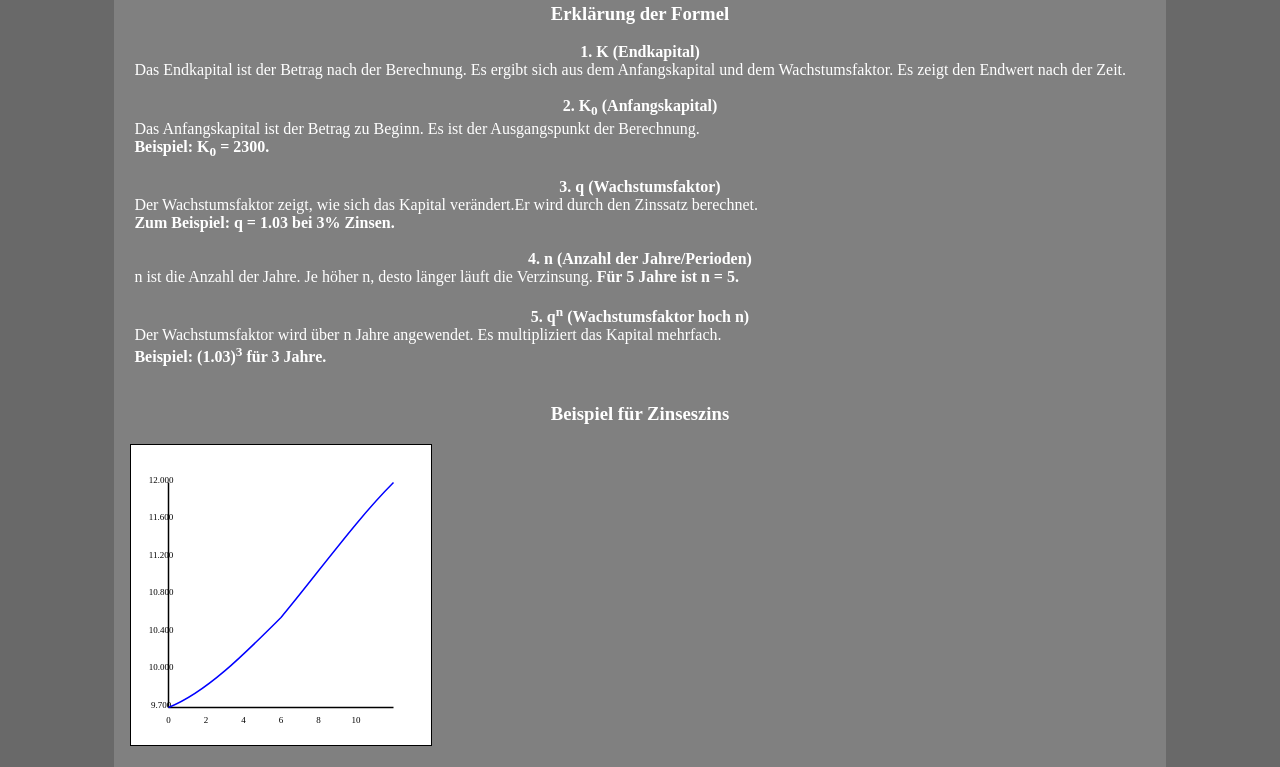
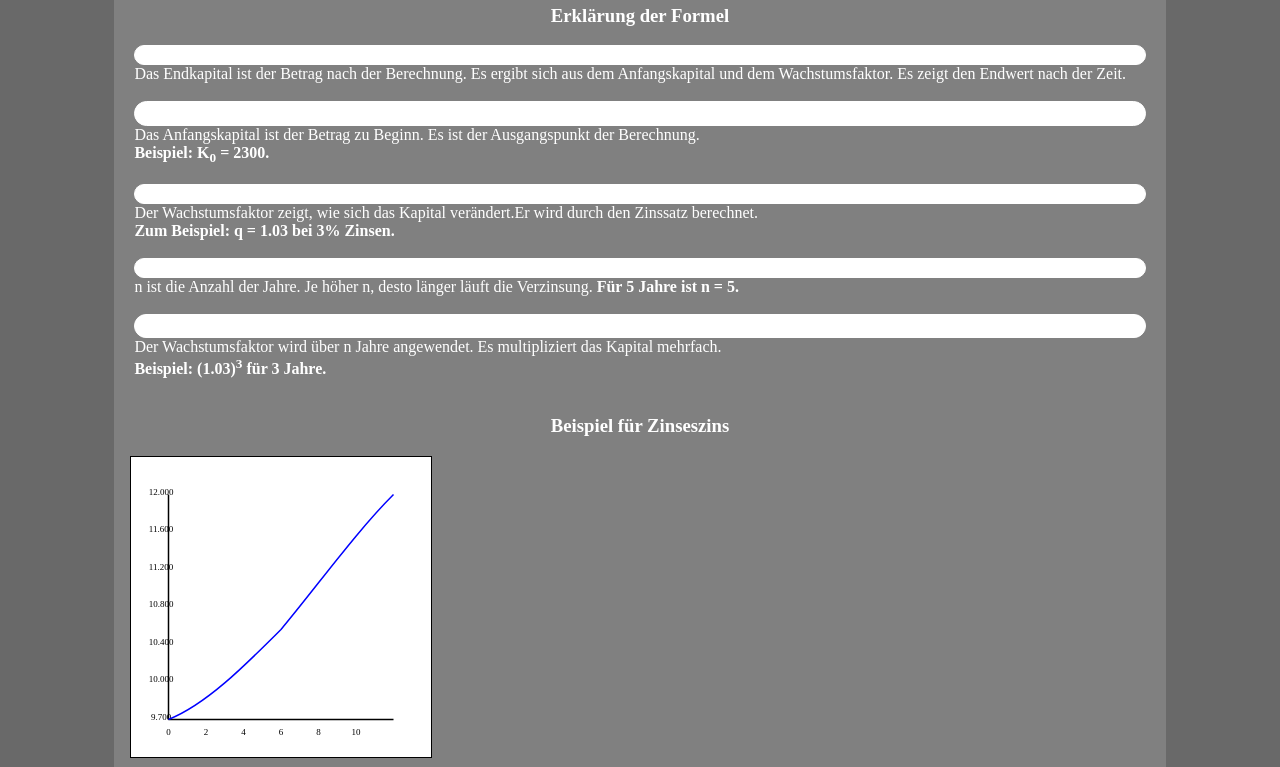
Before and after one commit to sofiansekakri/matheportfolio, a plain HTML site: page index.html in a window 1280 px wide. Shown: the part 206-973 px from the top of the page. Drawn offline with Linux system fonts and the light colour scheme.

Commit message:
Aktualisieren von index.html

```diff
--- a/index.html
+++ b/index.html
@@ -204,6 +204,12 @@
    background:white;
    border: solid black 1px;
    margin-left: -4px;
+ }
+
+ .header {
+   border:solid white 1px;
+   border-radius:15px;
+   background:white;
  }
   </style>
   <title>Portfolio</title>
```
